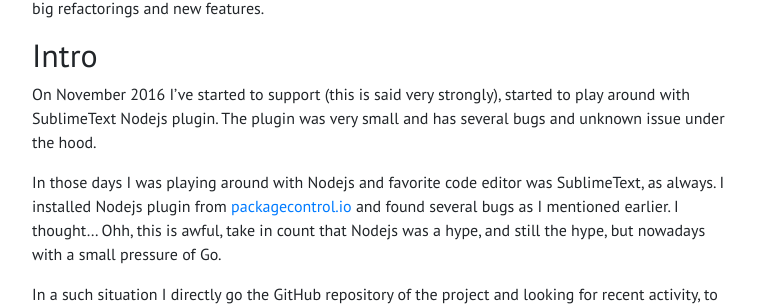
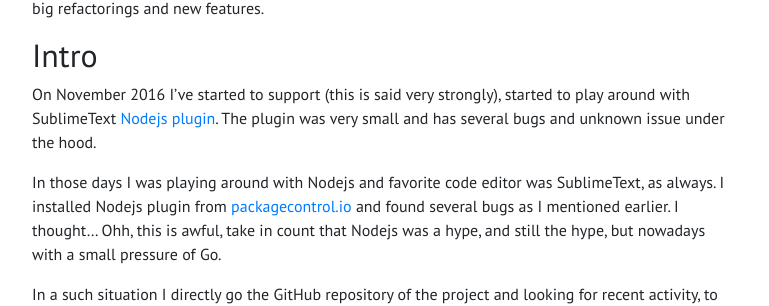
Before and after one commit to varp/vardan.pro, a Jekyll site: the page built from _posts/2017-11-30-grand-refactoring-of-sublimetext-nodejs-plugin.markdown, in a window 1280 px wide and 900 px high. Shown: the part 295-601 px from the top of the window, without its empty margins (255-1024 px from the left). Built offline with Jekyll 4.4.1, drawn with Linux system fonts in a browser that asks for light colours; nearby versions of some CDN libraries; some web fonts are replaced; comment, search, counter and statistics services are not loaded; a style sheet for code colours, icons or effects is not loaded; part of the change alters nothing that is shown.

```diff
--- a/_posts/2017-11-30-grand-refactoring-of-sublimetext-nodejs-plugin.markdown
+++ b/_posts/2017-11-30-grand-refactoring-of-sublimetext-nodejs-plugin.markdown
@@ -15,7 +15,7 @@ This is big release with a big refactorings and new features.
 ## Intro
 
 On November 2016 I've started to support (this is said very strongly),
-started to play around with SublimeText Nodejs plugin. The plugin was very
+started to play around with SublimeText [Nodejs plugin](https://packagecontrol.io/packages/Nodejs). The plugin was very
 small and has several bugs and unknown issue under the hood.
 
 In those days I was playing around with Nodejs and favorite code editor was
```
